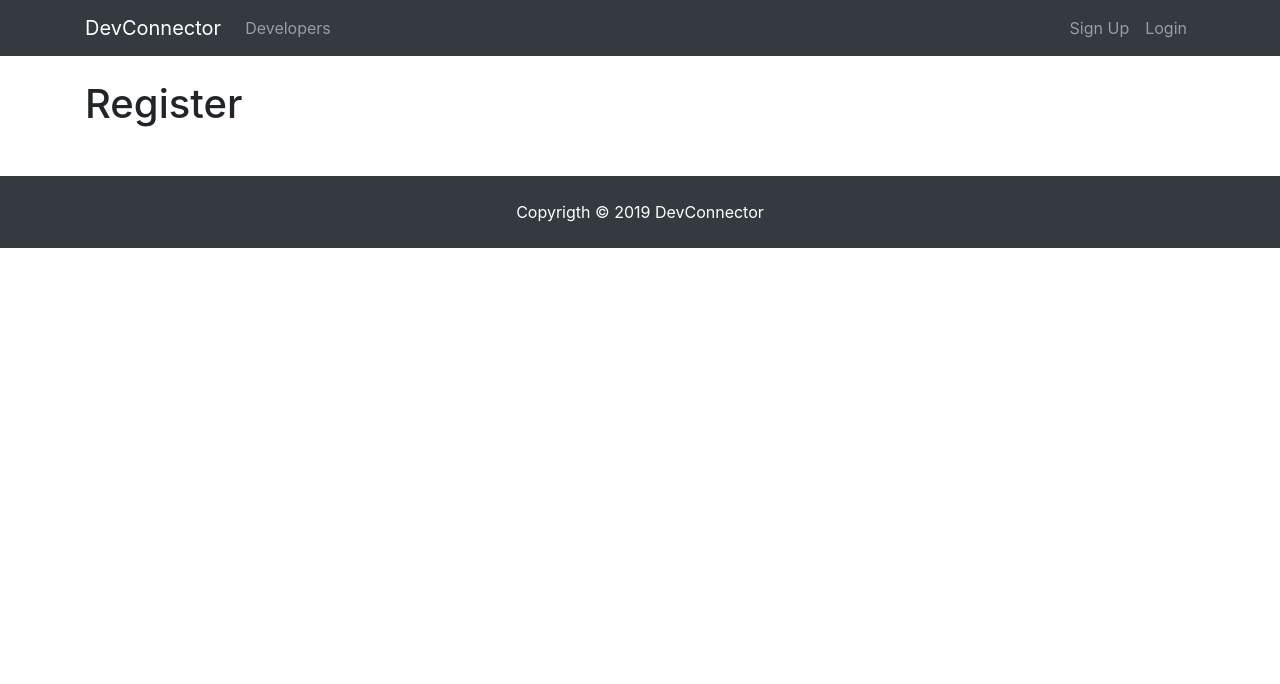
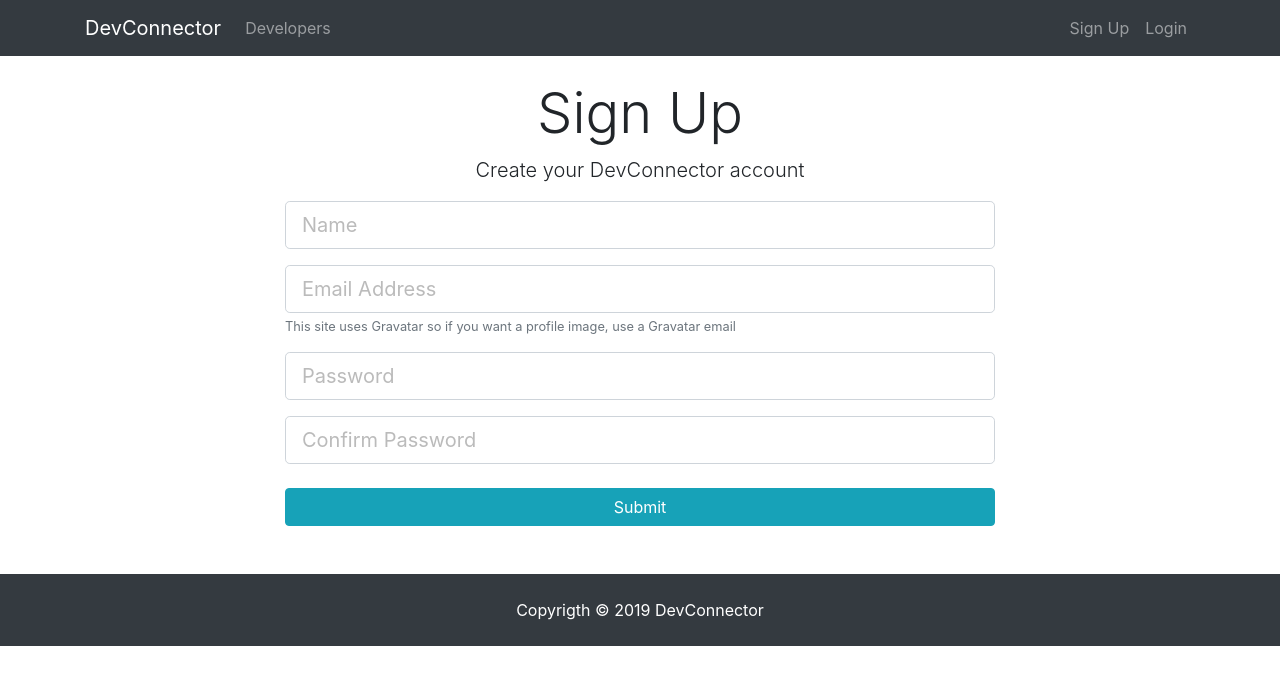
Before and after one commit to ismaelrr888/devconn, a React (Create React App) app in the folder client/: page /register in a window 1280 px wide. Shown: the top 684 px of the page. Built offline with nearby package versions, Linux system fonts and the light colour scheme.

Commit message:
fix register + validations

```diff
--- a/client/package.json
+++ b/client/package.json
@@ -6,6 +6,8 @@
     "@testing-library/jest-dom": "^4.2.4",
     "@testing-library/react": "^9.4.0",
     "@testing-library/user-event": "^7.1.2",
+    "axios": "^0.19.0",
+    "classnames": "^2.2.6",
     "react": "^16.12.0",
     "react-dom": "^16.12.0",
     "react-router-dom": "^5.1.2",
--- a/client/src/components/auth/Register.js
+++ b/client/src/components/auth/Register.js
@@ -1,10 +1,125 @@
 import React, { Component } from "react";
+import axios from "axios";
+import classnames from "classnames";
 
 class Register extends Component {
+  constructor() {
+    super();
+    this.state = {
+      name: "",
+      email: "",
+      password: "",
+      password2: "",
+      errors: {}
+    };
+    this.onChange = this.onChange.bind(this);
+    this.onSubmit = this.onSubmit.bind(this);
+  }
+
+  onChange(e) {
+    this.setState({ [e.target.name]: e.target.value });
+  }
+
+  onSubmit(e) {
+    e.preventDefault();
+
+    const newUser = {
+      name: this.state.name,
+      email: this.state.email,
+      password: this.state.password,
+      password2: this.state.password2
+    };
+
+    axios
+      .post("/api/users/register", newUser)
+      .then(res => console.log(res))
+      .catch(err => this.setState({ errors: err.response.data }));
+
+    console.log(newUser);
+  }
+
   render() {
+    const { errors } = this.state;
+
     return (
-      <div>
-        <h1>Register</h1>
+      <div className="register">
+        <div className="container">
+          <div className="row">
+            <div className="col-md-8 m-auto">
+              <h1 className="display-4 text-center">Sign Up</h1>
+              <p className="lead text-center">
+                Create your DevConnector account
+              </p>
+              <form noValidate onSubmit={this.onSubmit}>
+                <div className="form-group">
+                  <input
+                    type="text"
+                    className={classnames("form-control form-control-lg", {
+                      "is-invalid": errors.name
+                    })}
+                    placeholder="Name"
+                    name="name"
+                    value={this.state.name}
+                    onChange={this.onChange}
+                  />
+                  {errors.name && (
+                    <div className="invalid-feedback">{errors.name}</div>
+                  )}
+                </div>
+                <div className="form-group">
+                  <input
+                    type="email"
+                    className={classnames("form-control form-control-lg", {
+                      "is-invalid": errors.email
+                    })}
+                    placeholder="Email Address"
+                    name="email"
+                    value={this.state.email}
+                    onChange={this.onChange}
+                  />
+                  {errors.email && (
+                    <div className="invalid-feedback">{errors.email}</div>
+                  )}
+                  <small className="form-text text-muted">
+                    This site uses Gravatar so if you want a profile image, use
+                    a Gravatar email
+                  </small>
+                </div>
+                <div className="form-group">
+                  <input
+                    type="password"
+                    className={classnames("form-control form-control-lg", {
+                      "is-invalid": errors.password
+                    })}
+                    placeholder="Password"
+                    name="password"
+                    value={this.state.password}
+                    onChange={this.onChange}
+                  />
+                  {errors.password && (
+                    <div className="invalid-feedback">{errors.password}</div>
+                  )}
+                </div>
+                <div className="form-group">
+                  <input
+                    type="password"
+                    className={classnames("form-control form-control-lg", {
+                      "is-invalid": errors.password2
+                    })}
+                    placeholder="Confirm Password"
+                    name="password2"
+                    value={this.state.password2}
+                    onChange={this.onChange}
+                  />
+                  {errors.password2 && (
+                    <div className="invalid-feedback">{errors.password2}</div>
+                  )}
+                </div>
+                <input type="submit" className="btn btn-info btn-block mt-4" />
+              </form>
+            </div>
+          </div>
+        </div>
       </div>
     );
   }
```
Also changed, not shown: 1 other file (tests, documents, lock files or other folders).
